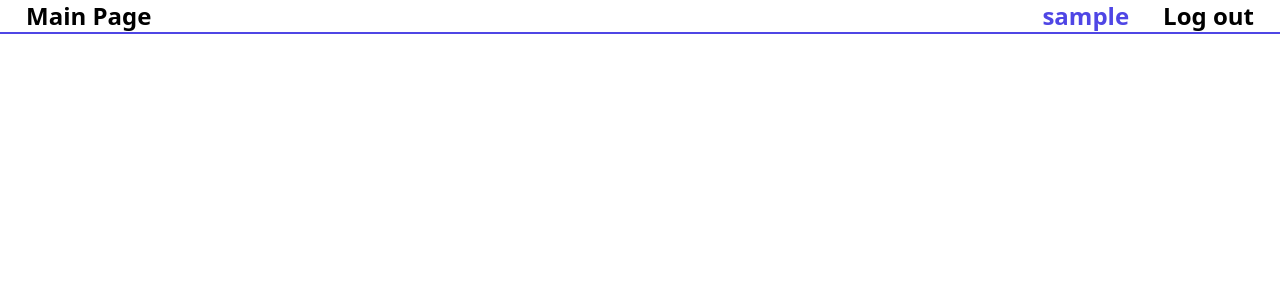
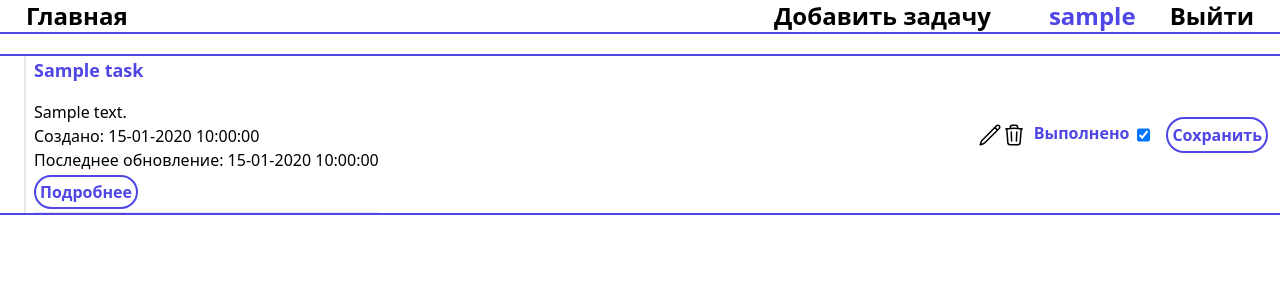
Before and after one commit to fanatik3m/TodoListDjango3, a Django app: page / in a window 1280 px wide. Shown: the top 300 px of the page. Run offline with Django 3.2, Linux system fonts and the light colour scheme; a user stored in the database is signed in; tables that the repository leaves empty hold one stand-in row (values such as "Sample post"); some libraries are stand-ins or nearby versions.

Commit message:
All main functional was added

```diff
--- a/todo_list/tasks/models.py
+++ b/todo_list/tasks/models.py
@@ -16,7 +16,7 @@ class Task(models.Model):
         return self.title
 
     def get_absolute_url(self):
-        return reverse('task', kwargs={'task_slug': self.slug})
+        return reverse('task_detail', kwargs={'user': self.user, 'task_slug': self.slug})
 
     class Meta:
         unique_together = ('slug', 'user')
--- a/todo_list/tasks/templates/tasks/base.html
+++ b/todo_list/tasks/templates/tasks/base.html
@@ -1,3 +1,4 @@
+{% load tasks_tags %}
 <!DOCTYPE html>
 <html lang="en">
 <head>
@@ -13,29 +14,26 @@
     {% block mainmenu %}
     <ul class="flex justify-between border-b-2 border-indigo-600 mb-5">
         <li class="mx-4">
-            <a href="{% url 'index' %}" class="flex justify-left text-2xl font-bold border-x-2 px-2 hover:text-indigo-600 border-white hover:border-indigo-600">Main Page</a>
+            <a href="{% url 'index' %}" class="flex justify-left text-2xl font-bold border-x-2 px-2 hover:text-indigo-600 border-white hover:border-indigo-600">Главная</a>
         </li>
-            {% for m in menu %}
-            <li>
-                <a href="{% url m.url_name %}" class="flex justify-right text-2xl font-bold border-x-2 px-2 hover:text-indigo-600 border-white hover:border-indigo-600">{{ m.title }}</a>
-            </li>
-            {% endfor %}
         {% if request.user.is_authenticated %}
             <div class="flex justify-center">
-                <li class="mx-4">
+                {% show_mainmenu %}
+                <li class="mx-4 ml-10">
                     <p class="inline flex justify-right text-2xl font-bold px-2 text-indigo-600">{{ request.user.username }}</p>
                 </li>
                 <li class="mr-4">
-                <a href="{% url 'logout' %}" class="flex justify-right text-2xl font-bold border-x-2 px-2 hover:text-indigo-600 border-white hover:border-indigo-600">Log out</a>
+                <a href="{% url 'logout' %}" class="flex justify-right text-2xl font-bold border-x-2 px-2 hover:text-indigo-600 border-white hover:border-indigo-600">Выйти</a>
                 </li>
             </div>
         {% else %}
             <div class="flex justify-center">
-                <li class="mx-4">
-                    <a href="{% url 'register' %}" class="flex justify-right text-2xl font-bold border-x-2 px-2 hover:text-indigo-600 border-white hover:border-indigo-600">Register</a>
+                {% show_mainmenu %}
+                <li class="mx-4 ml-10">
+                    <a href="{% url 'register' %}" class="flex justify-right text-2xl font-bold border-x-2 px-2 hover:text-indigo-600 border-white hover:border-indigo-600">Зарегистрироваться</a>
                 </li>
                 <li class="mr-4">
-                <a href="{% url 'login' %}" class="flex justify-right text-2xl font-bold border-x-2 px-2 hover:text-indigo-600 border-white hover:border-indigo-600">Log in</a>
+                <a href="{% url 'login' %}" class="flex justify-right text-2xl font-bold border-x-2 px-2 hover:text-indigo-600 border-white hover:border-indigo-600">Войти</a>
                 </li>
             </div>
         {% endif %}
--- a/todo_list/tasks/templates/tasks/index.html
+++ b/todo_list/tasks/templates/tasks/index.html
@@ -1,5 +1,43 @@
 {% extends 'tasks/base.html' %}
 
 {% block content %}
-<!--<h1 class="ml-4 inline text-2xl font-bold border-b border-indigo-500">{{ title }}</h1>-->
+
+{% if tasks %}
+    <div class="border-y-2 border-indigo-600">
+        {% for task in tasks %}
+        <form method="post" action="{% url 'edit_task' request.user task.slug %}" class="flex justify-between">
+            {% csrf_token %}
+            <div class="ml-6 px-2 border-l-2 hover:border-indigo-600">
+                <p class="text-lg font-bold text-indigo-600">{{ task.title }}</p>
+                <p class="py-2">{{ task.description|linebreaks|truncatewords:50 }}</p>
+                <p>Создано: {{ task.time_create|date:"d-m-Y H:i:s" }}</p>
+                <p class="mb-2">Последнее обновление: {{ task.time_update|date:"d-m-Y H:i:s" }}</p>
+                <p><a class="p-1 my-2 border-2 font-bold border-indigo-600 text-indigo-600 rounded-full hover:bg-indigo-600 hover:text-white" href="{{ task.get_absolute_url }}">Подробнее</a></p>
+                <hr class="mt-2">
+            </div>
+            <div class="flex items-center mr-3">
+                <a href="{% url 'edit_task_fields' request.user task.slug %}">
+                    <svg xmlns="http://www.w3.org/2000/svg" fill="none" viewBox="0 0 24 24" stroke-width="1.5" stroke="currentColor" class="w-6 h-6">
+                        <path stroke-linecap="round" stroke-linejoin="round" d="M16.862 4.487l1.687-1.688a1.875 1.875 0 112.652 2.652L6.832 19.82a4.5 4.5 0 01-1.897 1.13l-2.685.8.8-2.685a4.5 4.5 0 011.13-1.897L16.863 4.487zm0 0L19.5 7.125" />
+                    </svg>
+
+                </a>
+                <a href="{% url 'delete_task' request.user task.slug %}">
+                    <svg xmlns="http://www.w3.org/2000/svg" fill="none" viewBox="0 0 24 24" stroke-width="1.5" stroke="currentColor" class="w-6 h-6">
+                        <path stroke-linecap="round" stroke-linejoin="round" d="M14.74 9l-.346 9m-4.788 0L9.26 9m9.968-3.21c.342.052.682.107 1.022.166m-1.022-.165L18.16 19.673a2.25 2.25 0 01-2.244 2.077H8.084a2.25 2.25 0 01-2.244-2.077L4.772 5.79m14.456 0a48.108 48.108 0 00-3.478-.397m-12 .562c.34-.059.68-.114 1.022-.165m0 0a48.11 48.11 0 013.478-.397m7.5 0v-.916c0-1.18-.91-2.164-2.09-2.201a51.964 51.964 0 00-3.32 0c-1.18.037-2.09 1.022-2.09 2.201v.916m7.5 0a48.667 48.667 0 00-7.5 0" />
+                    </svg>
+                </a>
+                <div class="flex mr-4 justify-center"><p class="inline pb-1 font-bold text-indigo-600 mx-2">Выполнено</p><input type="checkbox" name="is_completed" {% if task.is_completed %} checked {% endif %}>
+                </div>
+                <button class="p-1 my-2 border-2 font-bold border-indigo-600 text-indigo-600 rounded-full hover:bg-indigo-600 hover:text-white" type="submit">Сохранить</button>
+            </div>
+        </form>
+        {% endfor %}
+    </div>
+{% else %}
+    <div class="border-y-2 border-indigo-600">
+        <h1 class="ml-4 inline text-2xl font-bold border-b border-indigo-500">У вас пока нету задач</h1>
+    </div>
+{% endif %}
+
 {% endblock %}
--- /dev/null
+++ b/todo_list/tasks/templates/tasks/list_mainmenu.html
@@ -0,0 +1,5 @@
+{% for m in menu %}
+            <li>
+                <a href="{% url m.url_name %}" class="flex justify-right text-2xl font-bold border-x-2 px-2 hover:text-indigo-600 border-white hover:border-indigo-600">{{ m.title }}</a>
+            </li>
+{% endfor %}
--- /dev/null
+++ b/todo_list/tasks/templatetags/tasks_tags.py
@@ -0,0 +1,12 @@
+from django import template
+
+register = template.Library()
+
+
+@register.inclusion_tag('tasks/list_mainmenu.html', name='show_mainmenu')
+def show_menu_tag():
+    menu = [
+        {'title': 'Добавить задачу', 'url_name': 'add_task'},
+    ]
+
+    return {'menu': menu}
--- a/todo_list/tasks/urls.py
+++ b/todo_list/tasks/urls.py
@@ -3,8 +3,13 @@ from django.urls import path
 from .views import *
 
 urlpatterns = [
-    path('', index, name='index'),
+    path('', MainPageView.as_view(), name='index'),
     path('register/', RegisterUser.as_view(), name='register'),
     path('login/', LoginUser.as_view(), name='login'),
-    path('logout/', logout_user, name='logout')
+    path('logout/', logout_user, name='logout'),
+    path('task/', add_task, name='add_task'),
+    path('task_detail/<user>/<slug:task_slug>/', task_detail, name='task_detail'),
+    path('edit/<user>/<slug:task_slug>', edit_status_task, name='edit_task'),
+    path('delete/<user>/<slug:task_slug>', delete_task, name='delete_task'),
+    path('edit_full/<user>/<slug:task_slug>', edit_task_fields, name='edit_task_fields')
 ]
--- a/todo_list/tasks/views.py
+++ b/todo_list/tasks/views.py
@@ -1,20 +1,29 @@
 from django.contrib.auth import login, logout
+from django.contrib.auth.decorators import login_required
 from django.contrib.auth.views import LoginView
-from django.http import HttpResponse
+from django.core.exceptions import PermissionDenied
+from django.http import HttpResponse, HttpResponseForbidden, HttpResponseNotAllowed
 from django.shortcuts import render, redirect
 from django.urls import reverse_lazy
-from django.views.generic import CreateView
+from django.views.generic import CreateView, ListView, DetailView
 
-from .forms import RegisterUserForm, LoginUserForm
+from .forms import RegisterUserForm, LoginUserForm, AddTaskForm, EditTaskFieldsForm
 from .utils import AddContextMixin
+from .models import Task
 
 
-def index(request):
-    context = {
-        'title': 'Main Page',
-    }
+class MainPageView(AddContextMixin, ListView):
+    model = Task
+    template_name = 'tasks/index.html'
+    context_object_name = 'tasks'
 
-    return render(request, 'tasks/index.html', context=context)
+    def get_context_data(self, *, object_list=None, **kwargs):
+        context = super().get_context_data(**kwargs)
+        user_context = self.get_user_context(title='Main Page')
+        return {**context, **user_context}
+
+    def get_queryset(self):
+        return Task.objects.filter(user_id=self.request.user.id)
 
 
 class RegisterUser(AddContextMixin, CreateView):
@@ -24,7 +33,7 @@ class RegisterUser(AddContextMixin, CreateView):
 
     def get_context_data(self, *, object_list=None, **kwargs):
         context = super().get_context_data(**kwargs)
-        user_context = self.get_user_context(title='Register')
+        user_context = self.get_user_context(title='Зарегистрироваться')
         return {**context, **user_context}
 
     def form_valid(self, form):
@@ -39,7 +48,7 @@ class LoginUser(AddContextMixin, LoginView):
 
     def get_context_data(self, *, object_list=None, **kwargs):
         context = super().get_context_data(**kwargs)
-        user_context = self.get_user_context(title='Log in')
+        user_context = self.get_user_context(title='Войти')
         return {**context, **user_context}
 
     def get_success_url(self):
@@ -49,3 +58,89 @@ class LoginUser(AddContextMixin, LoginView):
 def logout_user(request):
     logout(request)
     return redirect('login')
+
+
+@login_required
+def add_task(request):
+    if request.method == 'POST':
+        form = AddTaskForm(request.POST)
+        if form.is_valid():
+            data = form.cleaned_data
+            try:
+                Task.objects.create(**data, user_id=request.user.id)
+                return redirect('index')
+            except Exception as ex:
+                print(ex)
+    else:
+        form = AddTaskForm()
+
+    context = {
+        'form': form,
+        'title': 'Добавить задачу'
+    }
+
+    return render(request, 'tasks/register.html', context=context)
+
+
+@login_required
+def task_detail(request, user, task_slug):
+    if request.user.username != user:
+        raise PermissionDenied()
+
+    task = Task.objects.get(user_id=request.user.id, slug=task_slug)
+    context = {
+        'title': f'{task.title}',
+        'task': task
+    }
+    return render(request, 'tasks/detail_task.html', context=context)
+
+
+def edit_status_task(request, user, task_slug):
+    if request.method == 'POST':
+        if request.user.username != user:
+            return HttpResponseForbidden()
+
+        task = Task.objects.get(user_id=request.user.id, slug=task_slug)
+        task.is_completed = request.POST.get('is_completed') == 'on'
+        task.save()
+        return redirect('index')
+    else:
+        return HttpResponseNotAllowed('POST')
+
+
+def delete_task(request, user, task_slug):
+    if request.user.username != user:
+        return HttpResponseForbidden()
+
+    task = Task.objects.get(user_id=request.user.id, slug=task_slug)
+    task.delete()
+    return redirect('index')
+
+
+def edit_task_fields(request, user, task_slug):
+    if request.user.username != user:
+        return HttpResponseForbidden()
+
+    task = Task.objects.get(user_id=request.user.id, slug=task_slug)
+    if request.method == 'POST':
+        form = EditTaskFieldsForm(request.POST)
+        if form.is_valid():
+            data = form.cleaned_data
+            task.title = data.get('title')
+            task.description = data.get('description')
+            task.slug = data.get('slug')
+            task.is_completed = data.get('is_completed')
+            try:
+                task.save()
+            except Exception as ex:
+                print(ex)
+            return redirect('index')
+    else:
+        form = EditTaskFieldsForm(instance=task)
+
+    context = {
+        'title': 'Изменить задачу',
+        'form': form
+    }
+
+    return render(request, 'tasks/register.html', context=context)
```
Also changed, not shown: todo_list/tasks/forms.py (+20 -0 lines), todo_list/tasks/templates/tasks/detail_task.html (added, +13 -0 lines), todo_list/tasks/templatetags/__init__.py (added).
